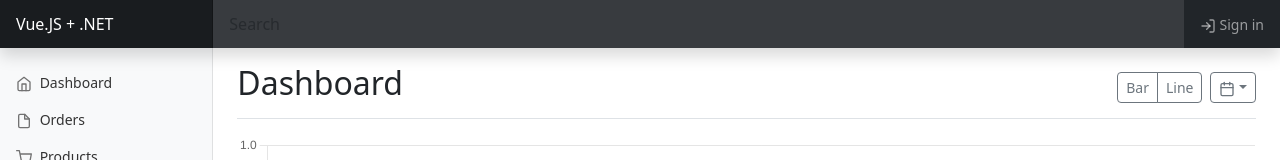
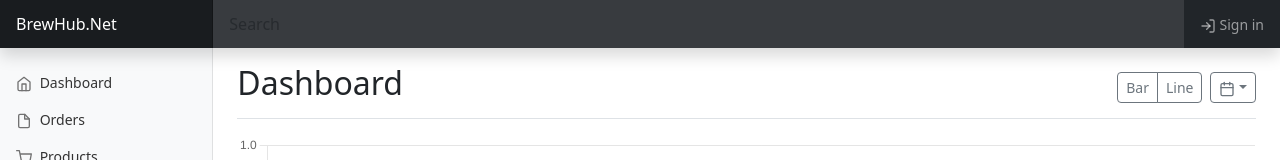
Before and after one commit to jcoliz/BrewHub.Dashboard, a Vue app in the folder Dashboard.AspNet/ClientApp/: page / in a window 1280 px wide. Shown: the top 160 px of the page. Built offline with nearby package versions, Linux system fonts and the light colour scheme.

Commit message:
feat(dash/vue): Move over to brewhub branding

```diff
--- a/Dashboard.AspNet/ClientApp/src/App.vue
+++ b/Dashboard.AspNet/ClientApp/src/App.vue
@@ -8,7 +8,7 @@ import { RouterView } from 'vue-router';
 
 <template>
   <div class="body">
-    <TheHeader title="Vue.JS + .NET" />
+    <TheHeader title="BrewHub.Net" />
     <div class="container-fluid">
       <div class="row">
         <TheSideBar/>
```
